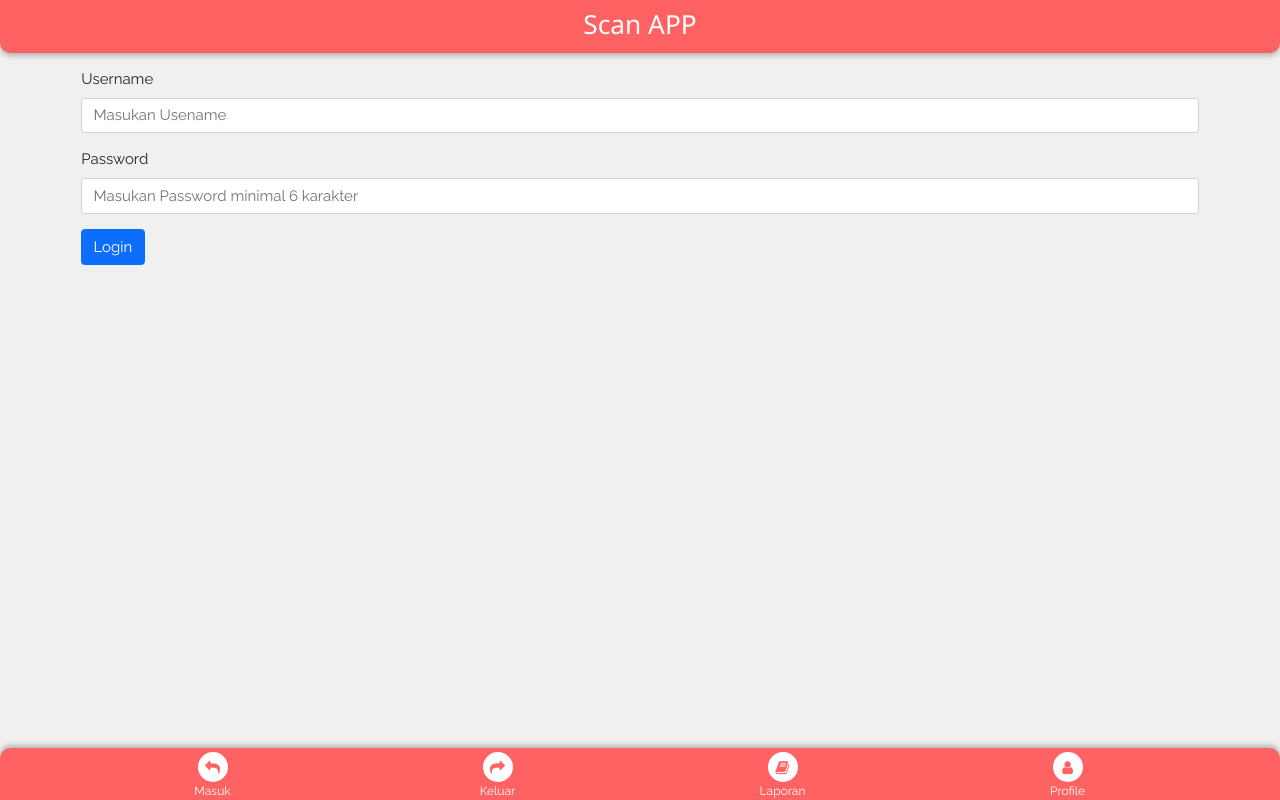
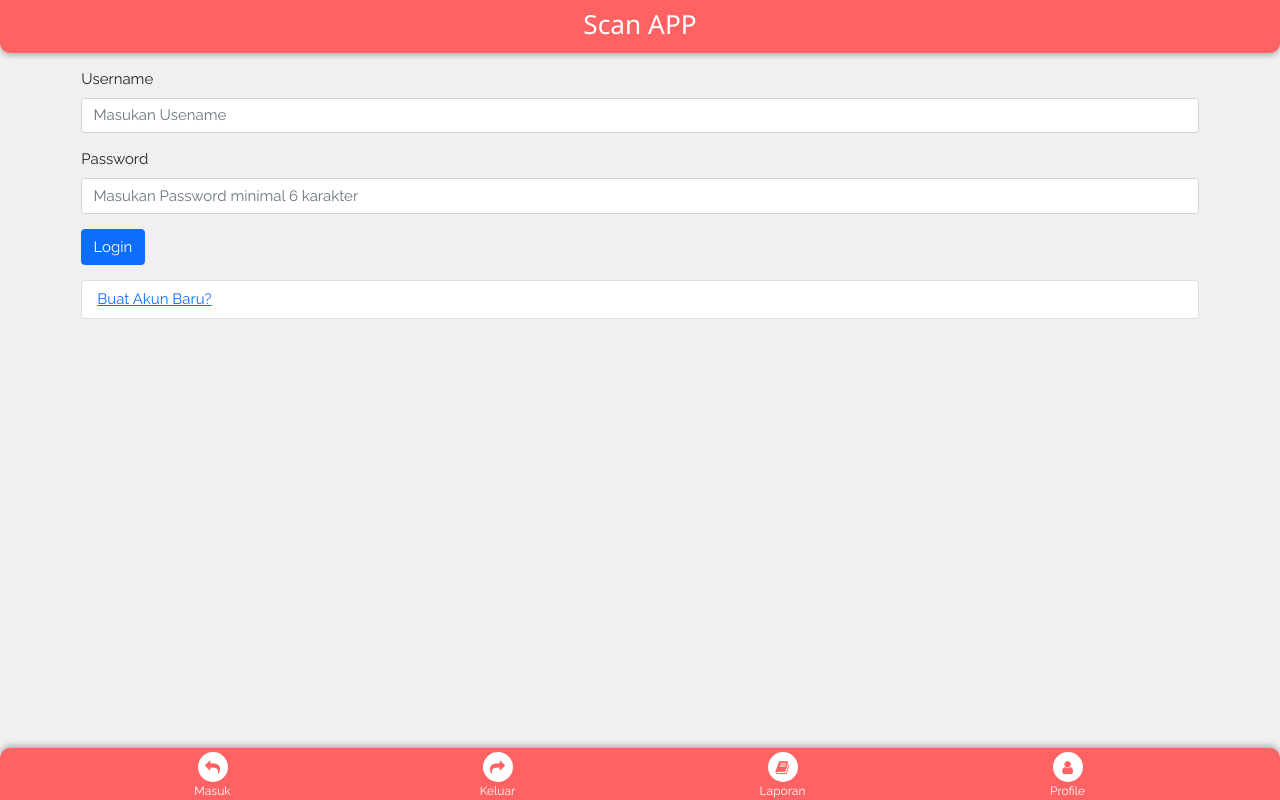
Before and after one commit to septiana25/scan-inventori, a CodeIgniter app: page /apiinvkus/login in a window 1280 px wide. Run offline with CodeIgniter, Linux system fonts and the light colour scheme.

Commit message:
add link new account

```diff
--- a/application/views/pages/auth/login.php
+++ b/application/views/pages/auth/login.php
@@ -15,5 +15,10 @@
         </div>
         <button type="submit" class="btn btn-primary">Login</button>
         <?= form_close() ?>
+        <div>
+            <ul class="list-group">
+                <li class="list-group-item"><a href="register">Buat Akun Baru?</a></li>
+            </ul>
+        </div>
     </section>
 </main>
--- a/application/views/pages/home/index.php
+++ b/application/views/pages/home/index.php
@@ -2,5 +2,8 @@
   <section id="form">
     <?php $this->load->view('layouts/_alert') ?>
     <h1>Halaman Dashboard</h1>
+    <div class="d-flex justify-content-between">
+      <a href="<?= base_url("masuk") ?>" class="btn btn-sm btn-primary">Data Masuk</a>
+    </div>
   </section>
 </main>
```
